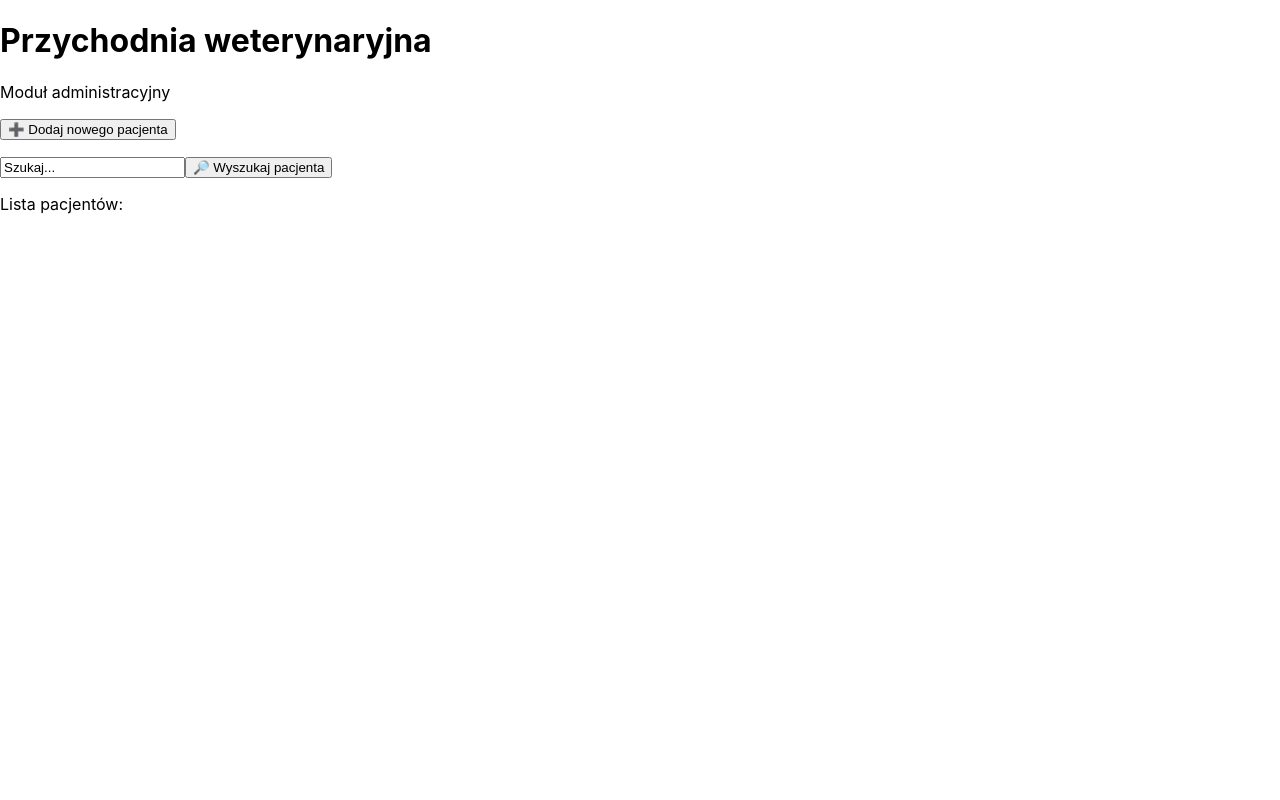
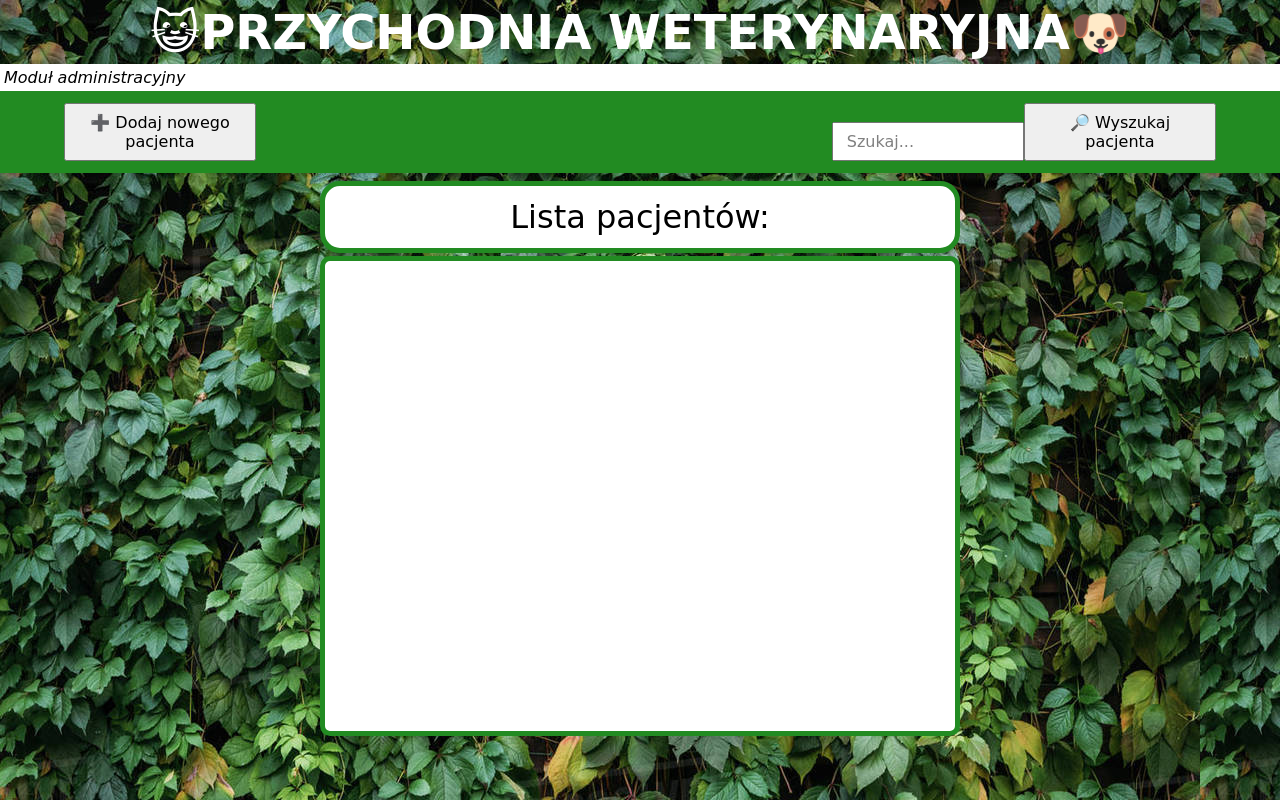
Before and after one commit to PiotrB95/VetClinicFrontend, a React (Create React App) app in the folder vet-clinic/: page / in a window 1280 px wide. Shown: the top 800 px of the page. Built offline with nearby package versions, Linux system fonts and the light colour scheme.

Commit message:
Created almost final view of application

```diff
--- a/vet-clinic/src/App.css
+++ b/vet-clinic/src/App.css
@@ -1,38 +1,29 @@
-.App {
-  text-align: center;
+*{
+  margin: 0;
+  padding: 0;
+  box-sizing: border-box;
+  font-family: "Comic Sans MS";
+  overflow: hidden;
+
 }
 
-.App-logo {
-  height: 40vmin;
-  pointer-events: none;
-}
-
-@media (prefers-reduced-motion: no-preference) {
-  .App-logo {
-    animation: App-logo-spin infinite 20s linear;
-  }
-}
-
-.App-header {
-  background-color: #282c34;
-  min-height: 100vh;
+#fixed{
+  width: 100%;
+  height: 32vh;
+  position: fixed;
+  top: 0;
   display: flex;
   flex-direction: column;
   align-items: center;
-  justify-content: center;
-  font-size: calc(10px + 2vmin);
-  color: white;
+
 }
 
-.App-link {
-  color: #61dafb;
+#movingPetList{
+  margin-top: 20vh;
+  width: 100%;
+  height: 100vh;
+  padding: 5vh 0vw;
+  background-image: url("components/Header/menuBackground.jpg");
+  display: flex;
+  justify-content: center;
 }
-
-@keyframes App-logo-spin {
-  from {
-    transform: rotate(0deg);
-  }
-  to {
-    transform: rotate(360deg);
-  }
-}
--- a/vet-clinic/src/App.tsx
+++ b/vet-clinic/src/App.tsx
@@ -4,14 +4,21 @@ import {Header} from "./components/Header/Header";
 import {Module} from "./components/Module/Module";
 import {Menu} from "./components/Menu/Menu";
 import {PetList} from "./components/PetList/PetList";
+import {Pets} from "./components/Pets/Pets";
 
 
 function App() {
   return <>
+    <div id="fixed">
   <Header/>
   <Module/>
   <Menu/>
   <PetList/>
+    </div>
+      <div id="movingPetList">
+      <Pets/>
+    </div>
+
   </>
 }
 
--- a/vet-clinic/src/components/Header/Header.css
+++ b/vet-clinic/src/components/Header/Header.css
@@ -0,0 +1,11 @@
+header{
+    width:100%;
+    height: 8vh;
+    font-size: 3vh;
+    text-align: center;
+    line-height: 8vh;
+    text-transform: uppercase;
+    color: white;
+    background-image: url('./menuBackground.jpg');
+    font-family: "Comic Sans MS";
+}
--- a/vet-clinic/src/components/Header/Header.tsx
+++ b/vet-clinic/src/components/Header/Header.tsx
@@ -4,7 +4,7 @@ import './Header.css';
 export const Header = () =>{
     return(
         <header>
-            <h1>Przychodnia weterynaryjna</h1>
+            <h1>😺Przychodnia weterynaryjna🐶</h1>
         </header>
     )
 }
--- a/vet-clinic/src/components/Menu/Menu.css
+++ b/vet-clinic/src/components/Menu/Menu.css
@@ -0,0 +1,18 @@
+#menu{
+    width: 100%;
+    display: flex;
+    align-items: center;
+    justify-content: space-between;
+    padding: 1.5vh 5vw;
+    background: forestgreen;
+}
+
+button, input{
+    width: 15vw;
+    padding: 1vh 1vw;
+    font-size: 2vh;
+}
+
+input{
+    color: gray;
+}
--- a/vet-clinic/src/components/Module/Module.css
+++ b/vet-clinic/src/components/Module/Module.css
@@ -0,0 +1,7 @@
+#moduleType{
+    padding: 4px 4px;
+    font-size: 2vh;
+    font-style: italic;
+    background-color: white;
+    align-self: flex-start;
+}
--- a/vet-clinic/src/components/Module/Module.tsx
+++ b/vet-clinic/src/components/Module/Module.tsx
@@ -1,5 +1,6 @@
 import React from "react";
 import './Module.css';
+
 
 export const Module = () =>{
     return (
--- a/vet-clinic/src/components/PetList/PetList.css
+++ b/vet-clinic/src/components/PetList/PetList.css
@@ -0,0 +1,10 @@
+#petList{
+    width: 50%;
+    background-color: white;
+    font-size: 4vh;
+    margin-top: 1vh;
+    padding: 1.5vh 2vw;
+    text-align: center;
+    border: 5px solid forestgreen;
+    border-radius: 20px;
+}
--- a/vet-clinic/src/components/PetList/PetList.tsx
+++ b/vet-clinic/src/components/PetList/PetList.tsx
@@ -2,7 +2,7 @@ import React from "react";
 import './PetList.css';
 
 export const PetList = () =>{
-    return (
+    return <>
         <div id='petList'> Lista pacjentów: </div>
-    )
+    </>
 }
--- /dev/null
+++ b/vet-clinic/src/components/Pets/Pets.css
@@ -0,0 +1,12 @@
+#pets{
+    position: fixed;
+    width:50%;
+    color: black;
+    height: 60vh;
+    background-color: white;
+    margin-top: 7vh;
+    border: 5px solid forestgreen;
+    border-radius: 10px 10px 10px 10px;
+    padding: 1vh 1vw;
+    overflow: auto;
+}
--- /dev/null
+++ b/vet-clinic/src/components/Pets/Pets.tsx
@@ -0,0 +1,11 @@
+import React from "react";
+import './Pets.css';
+
+export const Pets = () =>{
+    return <>
+        <div id='pets'>
+
+        </div>
+
+    </>
+}
```
Also changed, not shown: vet-clinic/src/components/Header/menuBackground.jpg (added).
